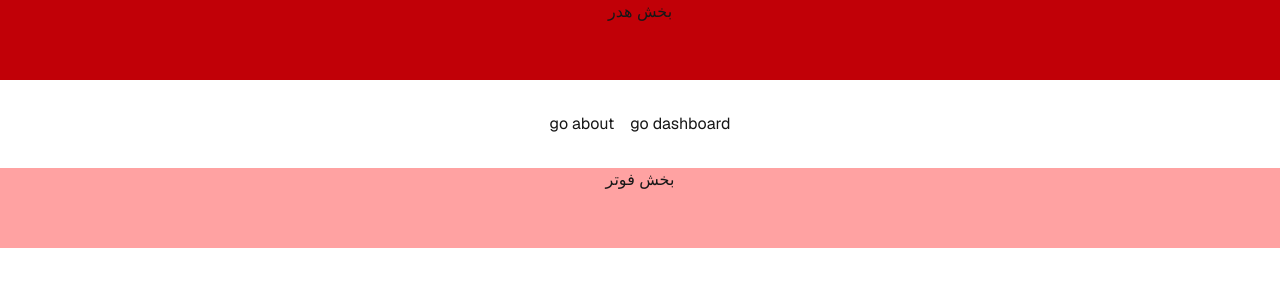
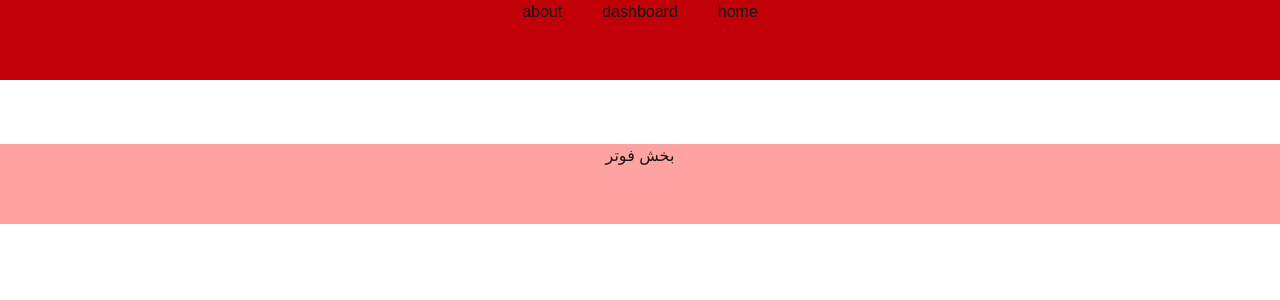
Before and after one commit to Esmailkhakzad/next-test, a Next.js app: page / in a window 1280 px wide. Shown: the top 300 px of the page. Built offline with nearby package versions, Linux system fonts and the light colour scheme.

Commit message:
Change the homepage style

```diff
--- /dev/null
+++ b/src/app/dashboard/@corsrs/page.tsx
@@ -0,0 +1,9 @@
+import React from 'react'
+
+const corsrs = () => {
+  return (
+    <div>corsrs</div>
+  )
+}
+
+export default corsrs
--- a/src/app/dashboard/layout.tsx
+++ b/src/app/dashboard/layout.tsx
@@ -1,50 +1,39 @@
 import Link from 'next/link'
 import React, { FC, ReactNode } from 'react'
 interface Ichildren {
-  children: ReactNode;
-  news: ReactNode;
+  children: ReactNode
+  news: ReactNode
+  corsrs: ReactNode
 }
 
-const Dashboardlayout: FC<Ichildren> = ({ children, news }) => {
+const Dashboardlayout: FC<Ichildren> = ({ children, news, corsrs }) => {
   return (
     <>
-    <div className='flex'>
-        <h1>{news}</h1>
-    </div>
-      <div className='flex'>
+      <div className='flex p-8'>
         <aside className='w-52  '>
-          <h1 className=''>mune Dashboard</h1>
-          <ul className='underline ' >
+          <ul className='underline '>
             <li>
-              <Link href={'/dashboard'} >
-                dashboar
-              </Link>
+              <Link href={'/dashboard'}>dashboar</Link>
             </li>
             <li>
-              <Link href={'/dashboard/profail'} >
-                profail
-              </Link>
+              <Link href={'/dashboard/profail'}>profail</Link>
             </li>
             <li>
-              <Link href={'/dashboard/setting'} >
-                setting
-              </Link>
-            </li>
-            <li>
-              <Link href={'/about'} >
-                about
-              </Link>
-            </li>
-             <li>
-              <Link href={'/'} >
-                home
-              </Link>
+              <Link href={'/dashboard/setting'}>setting</Link>
             </li>
           </ul>
         </aside>
-        <main className='grow'>{children}</main>
+        <main className='grow p-18 bg-red-700'>{children}</main>
       </div>
-      </>
+      <div className='flex justify-center gap-10'>
+        <div>
+          <h1 className='items-center justify-items-center  p-8 '>{news}</h1>
+        </div>
+        <div>
+          <h1 className='items-center justify-items-center  p-8 '>{corsrs}</h1>
+        </div>
+      </div>
+    </>
   )
 }
 
--- a/src/app/layout.tsx
+++ b/src/app/layout.tsx
@@ -1,6 +1,7 @@
 import type { Metadata } from "next";
 import { Geist, Geist_Mono } from "next/font/google";
 import "./globals.css";
+import Link from "next/link";
 
 const geistSans = Geist({
   variable: "--font-geist-sans",
@@ -27,7 +28,19 @@ export default function RootLayout({
       <body
         className={`${geistSans.variable} ${geistMono.variable} antialiased`}
       >
-        <header className="w-full h-20 text-center  bg-red-700">بخش هدر </header>
+        <header className="w-full h-20 text-center   bg-red-700">
+           <ul className='flex justify-center gap-10'>
+           <li>
+              <Link href={'/about'}>about</Link>
+            </li>
+             <li>
+               <Link href={'/dashboard'}> dashboard</Link>
+            </li>
+            <li>
+              <Link href={'/'}>home</Link>
+            </li>
+          </ul>
+        </header>
         {children}
         <footer className="w-full h-20 text-center bg-red-300">بخش فوتر </footer>
       </body>
--- a/src/app/page.tsx
+++ b/src/app/page.tsx
@@ -5,8 +5,8 @@ export default function Home () {
     <div className='font-sans  items-center justify-items-center  p-8   '>
       <main className='flex flex-col gap-[32px] row-start-2 items-center sm:items-start'>
         <div className='flex gap-4 items-center flex-col sm:flex-row'>
-          <Link href={'/about'}> go about</Link>
-          <Link href={'/dashboard'}>go dashboard</Link>
+
+
         </div>
       </main>
     </div>
```
